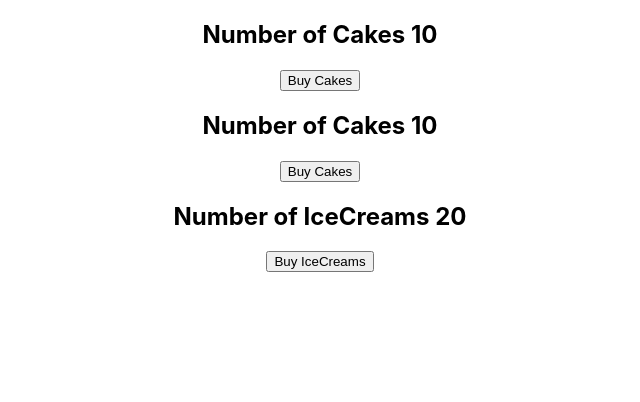
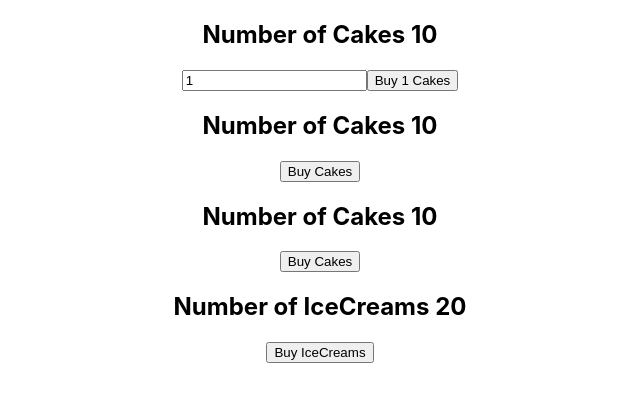
Before and after one commit to edwinisnow/react-redux-demo, a React (Create React App) app: page / in a window 1280 px wide. Shown: the top 402 px of the page, without its empty margins (320-960 px from the left). Built offline with nearby package versions, Linux system fonts and the light colour scheme.

Commit message:
Action Payload

```diff
--- a/package.json
+++ b/package.json
@@ -9,6 +9,7 @@
     "react": "^16.13.1",
     "react-dom": "^16.13.1",
     "react-scripts": "3.4.1",
+    "redux-devtools-extension": "^2.13.8",
     "redux-logger": "^3.0.6"
   },
   "scripts": {
--- a/src/App.js
+++ b/src/App.js
@@ -5,11 +5,13 @@
 import CakeContainer from './components/CakeContainer';
 import HooksCakeContainer from './components/HooksCakeContainer';
 import IceCreamContainer from './components/IceCreamContainer';
+import NewCakeContainer from './components/NewCakeContainer';
 
 function App() {
   return (
     <Provider store={store}>
       <div className="App">
+        <NewCakeContainer />
         <HooksCakeContainer />
         <CakeContainer />
         <IceCreamContainer />
--- /dev/null
+++ b/src/components/NewCakeContainer.js
@@ -0,0 +1,27 @@
+import React, { useState } from 'react'
+import { connect } from 'react-redux'
+import { buyCake } from '../redux'
+function NewCakeContainer(props) {
+    const [number, setNumber] = useState(1);
+    return (
+        <div>
+            <h2>Number of Cakes {props.numOfCakes}</h2>
+            <input type="text" value={number} onChange={e => setNumber(e.target.value)} />
+            <button onClick={() => props.buyCake(number)}>Buy {number} Cakes</button>
+        </div>
+    )
+}
+
+const mapStateToProps = (state) => {
+    return {
+        numOfCakes: state.cake.numOfCakes
+    }
+}
+
+const mapDispatchToProps = (dispatch) => {
+    return {
+        buyCake: (number) => dispatch(buyCake(number))
+    }
+}
+
+export default connect(mapStateToProps, mapDispatchToProps)(NewCakeContainer)
--- a/src/redux/cake/cakeActions.js
+++ b/src/redux/cake/cakeActions.js
@@ -1,7 +1,9 @@
 import { BUY_CAKE } from "./cakeTypes";
 
-export const buyCake = () => {
+export const buyCake = (number = 1) => {
     return {
-        type: BUY_CAKE
+        type: BUY_CAKE,
+        payload: number
+
     }
 }
--- a/src/redux/cake/cakeReducer.js
+++ b/src/redux/cake/cakeReducer.js
@@ -7,7 +7,7 @@
         case BUY_CAKE:
             return {
                 ...state,
-                numOfCakes: state.numOfCakes - 1
+                numOfCakes: state.numOfCakes - action.payload
             }
         default: return state
     }
--- a/src/redux/store.js
+++ b/src/redux/store.js
@@ -1,8 +1,10 @@
 import { createStore, applyMiddleware } from 'redux'
+import { composeWithDevTools } from 'redux-devtools-extension';
 import logger from 'redux-logger'
 import rootReducer from './rootReducer';
 
 
-const store = createStore(rootReducer, applyMiddleware(logger))
+
+const store = createStore(rootReducer, composeWithDevTools(applyMiddleware(logger)))
 
 export default store;
```
Also changed, not shown: 1 other file (tests, documents, lock files or other folders).
